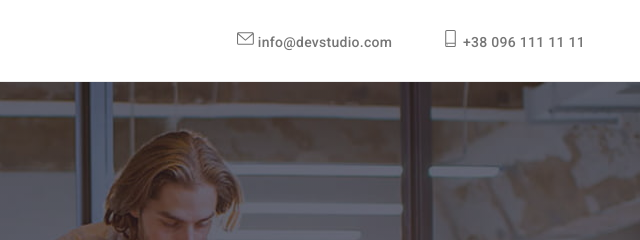
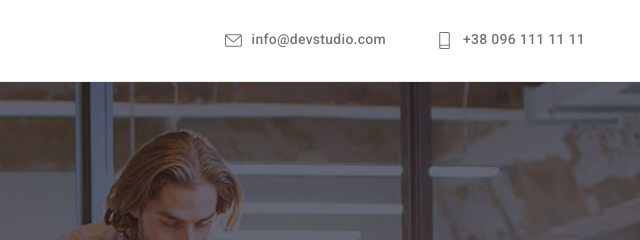
Before and after one commit to ArIonMark1/goit-markup-hw-04, a website: page index.html in a window 1280 px wide. Shown: the top 240 px of the page, 640-1280 px from the left. Drawn offline with nearby package versions, Linux system fonts and the light colour scheme.

Commit message:
header link styles

```diff
--- a/css/styles.css
+++ b/css/styles.css
@@ -98,8 +98,7 @@ img {
 }
 .list-contacts .list-contacts-link {
   display: flex;
-  display: inline-block;
-  align-items: baseline;
+  gap: 10px;
   text-decoration: none;
   font-weight: 500;
   line-height: 1.14;
@@ -107,8 +106,7 @@ img {
   color: var(--first-main-color);
 }
 .link-ico {
-  /* display: flex; */
-  /* align-items: baseline; */
+  display: block;
   fill: currentColor;
 }
 .list-contacts .list-contacts-link:hover,
--- a/index.html
+++ b/index.html
@@ -62,7 +62,7 @@
               <svg class="link-ico" width="17px" height="17px">
                 <use href="./images/svg-labels/icons.svg#icon-envelope"></use>
               </svg>
-              info@devstudio.com</a
+              <p>info@devstudio.com</p></a
             >
           </li>
           <li class="list-contacts-item">
@@ -70,7 +70,7 @@
               <svg class="link-ico" width="17px" height="17px">
                 <use href="./images/svg-labels/icons.svg#icon-smartphone"></use>
               </svg>
-              +38 096 111 11 11</a
+              <p>+38 096 111 11 11</p></a
             >
           </li>
         </ul>
```
